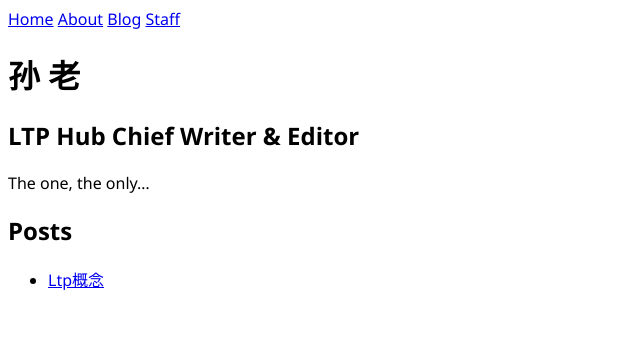
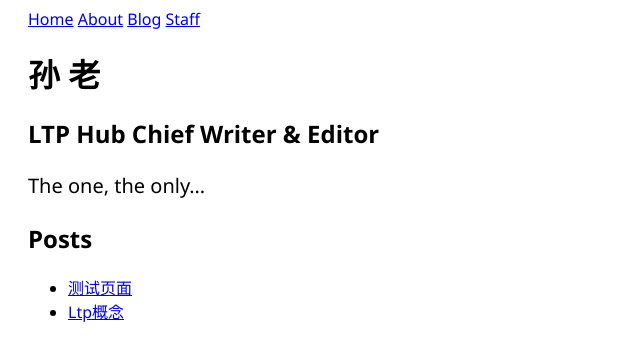
Before and after one commit to LTPHub/LTPHub.github.io, a Jekyll site: the page built from _authors/老孙.md, in a window 1280 px wide. Shown: the top 361 px of the page, without its empty margins (0-640 px from the left). Built offline with Jekyll 4.4.1, drawn with Linux system fonts in a browser that asks for light colours.

Commit message:
p fine adjust

```diff
--- a/_sass/main.scss
+++ b/_sass/main.scss
@@ -3,5 +3,17 @@
 }
 
 body {
-  font-family: "Segoe UI", sans-serif;
+  font-family: "Segoe UI", "Fangsong", sans-serif;
+  padding: 0 20px; /* 增加页面左右两侧的内边距，保持内容不贴边 */
 }
+
+/* 文章正文段落样式 */
+p {
+  font-size: 20px;
+  line-height: 1.6;
+}
+
+/* 文章标题样式 */
+h1 {
+  margin-top: 20px; /* 让标题与页面顶部保持距离 */
+}
```
Also changed, not shown: _posts/2024-10-05-测试页面.md (added, +7 -0 lines), 5 other files.
